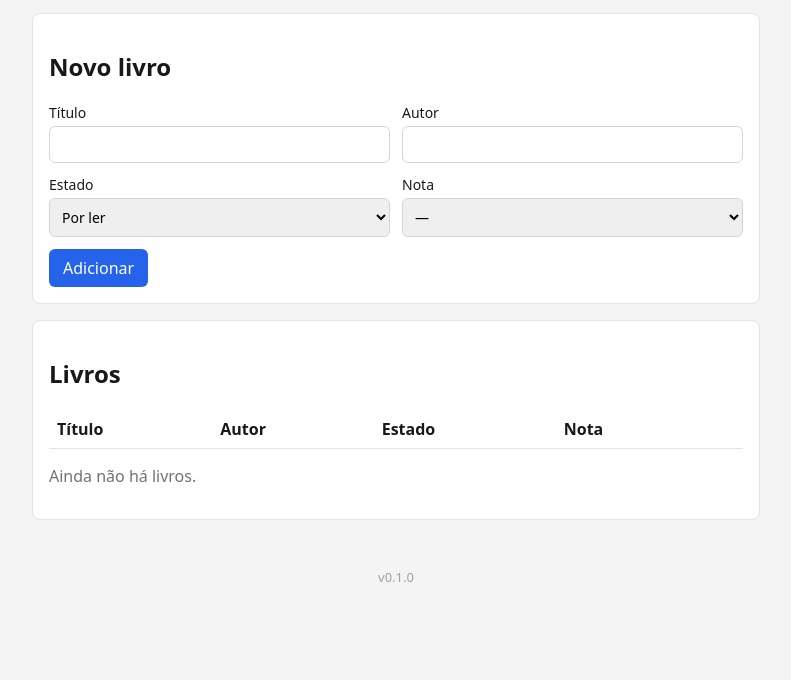
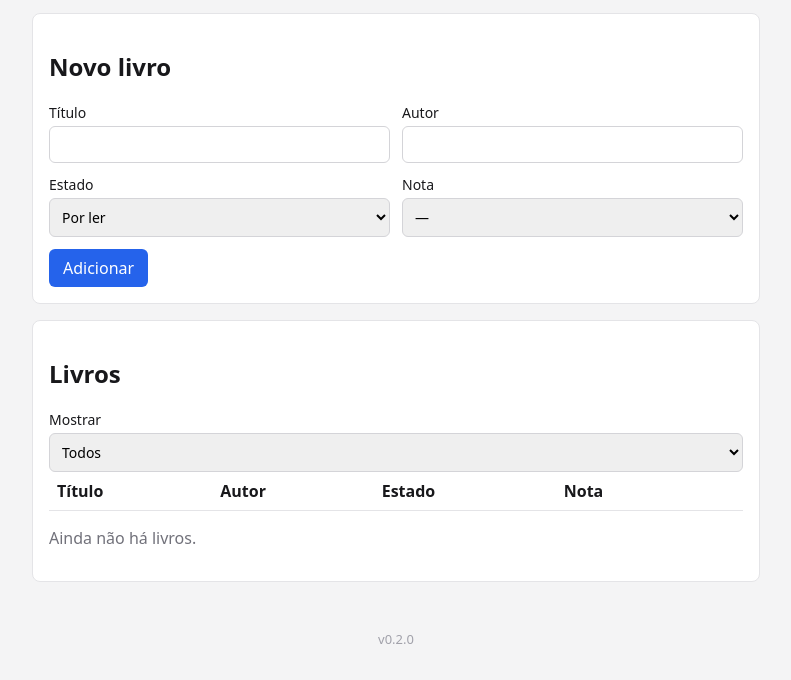
Before and after one commit to icdev23/git-class-pages, a plain HTML site: page index.html in a window 1280 px wide. Shown: the part 120-800 px from the top of the page, without its empty margins (244-1035 px from the left). Drawn offline with Linux system fonts and the light colour scheme.

Commit message:
feat: add status filter control

```diff
--- a/index.html
+++ b/index.html
@@ -48,6 +48,13 @@
 
     <section class="card">
       <h2>Livros <span id="count" class="count"></span></h2>
+      <label class="filter">Mostrar
+        <select id="filter">
+          <option value="todos">Todos</option>
+          <option value="por-ler">Por ler</option>
+          <option value="lido">Lidos</option>
+        </select>
+      </label>
       <table>
         <thead>
           <tr><th>Título</th><th>Autor</th><th>Estado</th><th>Nota</th><th></th></tr>
@@ -58,7 +65,7 @@
     </section>
   </main>
 
-  <footer>v0.1.0</footer>
+  <footer>v0.2.0</footer>
 
   <script src="app.js"></script>
 </body>
```
